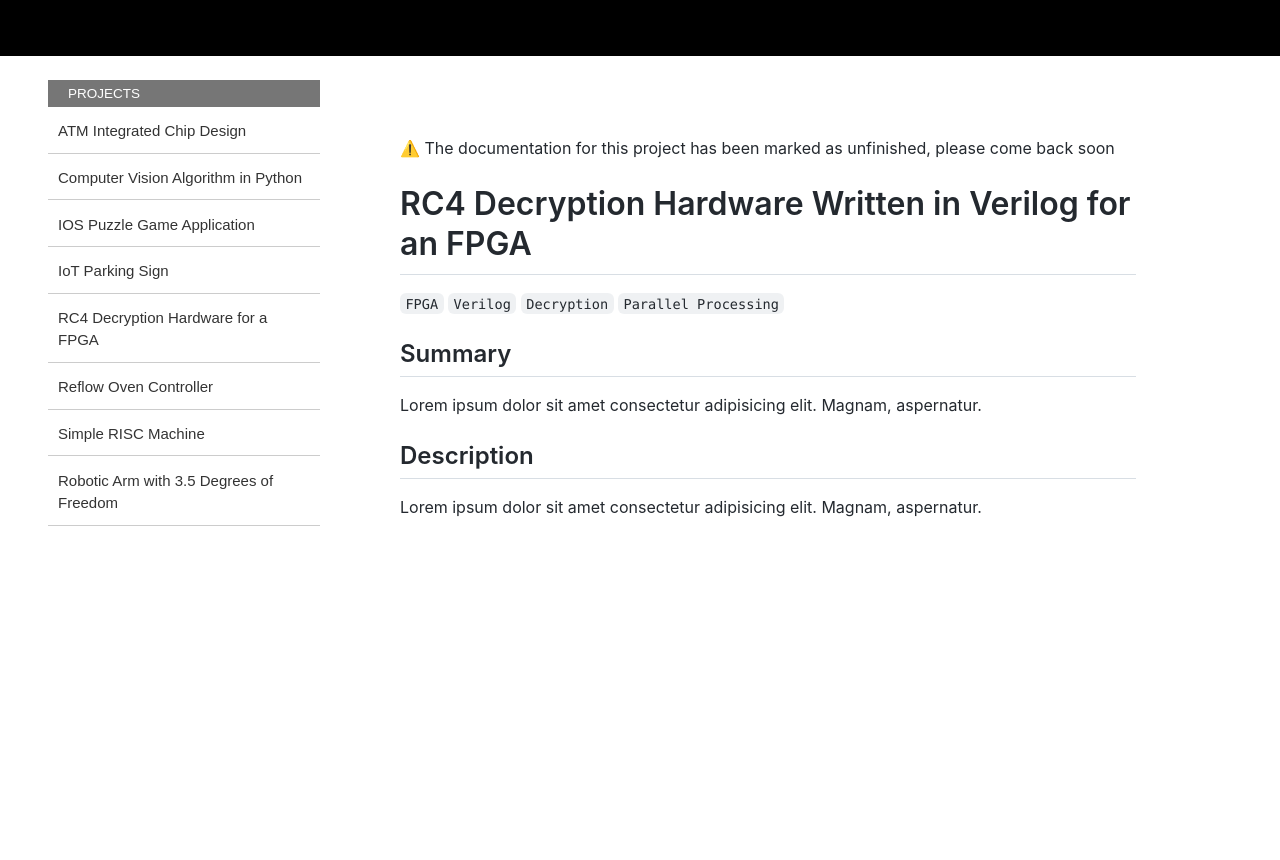
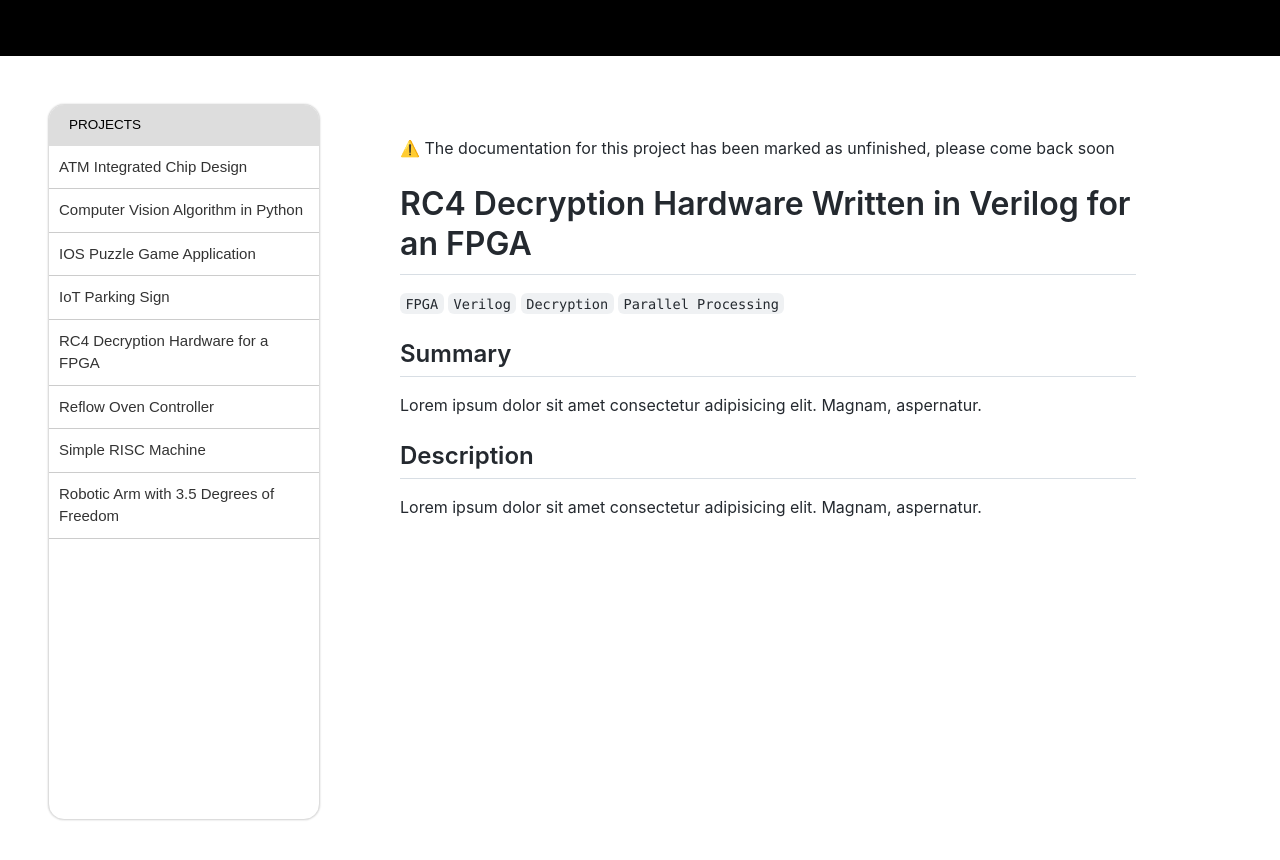
Before and after one commit to jaredgendron/jaredgendron.github.io, a Jekyll site: the page built from _projects/RC4Decryption.md, in a window 1280 px wide and 900 px high. Shown: the top 860 px of the window. Built offline with Jekyll 4.4.1, drawn with Linux system fonts in a browser that asks for light colours; nearby versions of some CDN libraries.

Commit message:
cleaned up sidebar

```diff
--- a/_data/data.json
+++ b/_data/data.json
@@ -15,7 +15,7 @@
     {
       "title": "Digital IoT Parking Sign",
       "image": "assets/images/IoTParkingSign/sign.png",
-      "summary": "The main point of the project was to create an innovative digital parking sign that dynamically adjusts its display based on real-time data. This sign can receive updates on an hourly schedule or respond to feedback from sensors, providing flexibility and adaptability. The project demonstrated strong leadership in overseeing the entire lifecycle, from conception to deployment, and employed robust engineering and wireless technologies to establish a seamless and secure connection between the sign and a web application."
+      "summary": "Created an innovative digital parking sign that dynamically adjusts its display based on real-time data. This sign can receive updates on an hourly schedule or respond to feedback from sensors, providing flexibility and adaptability. The project demonstrated strong leadership in overseeing the entire lifecycle, from conception to deployment, and employed robust engineering and wireless technologies to establish a seamless and secure connection between the sign and a web application."
     },
     {
       "title": "ATM Integrated Chip Design",
--- a/_scss/_variables.scss
+++ b/_scss/_variables.scss
@@ -7,4 +7,5 @@ $small-width: 700px;
 $header-height: 3.5rem;
 
 $sidebar-width: 17rem;
+$sidebar-color: white;
 $portfolio-background: #f2f2f2;
--- a/_scss/portfolio.scss
+++ b/_scss/portfolio.scss
@@ -34,25 +34,29 @@
 
   .sidebar {
     position: fixed; /* Make the sidebar fixed */
-    top: $header-height; /* Stick the sidebar to the top of the viewport */
-    bottom: 0; /* Stretch the sidebar to the bottom of the viewport */
+    top: $header-height+3rem; /* Stick the sidebar to the top of the viewport */
+    bottom: 5rem; /* Stretch the sidebar to the bottom of the viewport */
     left: 3rem; /* Stick the sidebar to the left of the viewport */
     width: $sidebar-width;
-    padding-top: 5rem;
     overflow-y: auto; /* Enable scrolling if content overflows */
     transition: top 0.2s ease-in-out;
+    background-color: $sidebar-color;
+    border: solid rgb(221, 221, 221) 0.01rem;
+    border-radius: 1rem;
+    overflow: hidden;
+    box-shadow: 0 0 2px rgba(0, 0, 0, 0.2); /* Add box shadow */
 
     h2 {
       margin: 0 0 1em 0;
     }
 
     h3 {
-      background-color: #767676;
-      color: white;
+      background-color: rgb(221, 221, 221);
+      color: black;
       margin: 0;
       padding: 0 20px;
       font-weight: normal;
-      line-height: 2;
+      line-height: 3;
       text-transform: uppercase;
       font-size: 90%;
     }
@@ -61,7 +65,6 @@
       list-style: none;
       padding: 0;
       margin: 0;
-      // background-color: $portfolio-background;
 
       a {
         text-decoration: none;
@@ -70,13 +73,14 @@
       li {
         padding: 10px;
         color: #333;
-        background-color: white;
-        margin-top: 0.2rem;
+        background-color: $sidebar-color;
+        // margin-top: 0.2rem;
         border-bottom: 1px solid #ccc; /* Add a solid border to the bottom */
 
         cursor: pointer;
         &:hover {
           background-color: #f2f2f2;
+          text-decoration: underline;
         }
       }
     }
--- a/assets/js/scroll.js
+++ b/assets/js/scroll.js
@@ -9,8 +9,10 @@ const navbarHeight = $('header').outerHeight();
 
 if ($('#sidebar').length > 0) {
   sidebarOffset = $('#sidebar').offset().top;
+  sidebarBottom = $('#sidebar').offset().bottom;
   scrollPosition = $(document).scrollTop();
   currentTop = sidebarOffset - scrollPosition;
+  currentBottom = sidebarBottom - scrollPosition;
 }
 
 $(window).scroll(function(event){
@@ -32,11 +34,13 @@ function hasScrolled() {
 
   if (st > lastScrollTop && st > navbarHeight){
     $('header').css('top', -navbarHeight);
-    $('#sidebar').css('top', currentTop-navbarHeight);
+    // $('#sidebar').css('top', currentTop-navbarHeight);
+    // $('#sidebar').css('bottom', currentBottom-navbarHeight);
   } else {
     if(st + $(window).height() < $(document).height()) {
       $('header').css('top', 0);
-      $('#sidebar').css('top', currentTop)
+      // $('#sidebar').css('top', currentTop);
+      // $('#sidebar').css('bottom', currentBottom);
     }
   }
 
```
